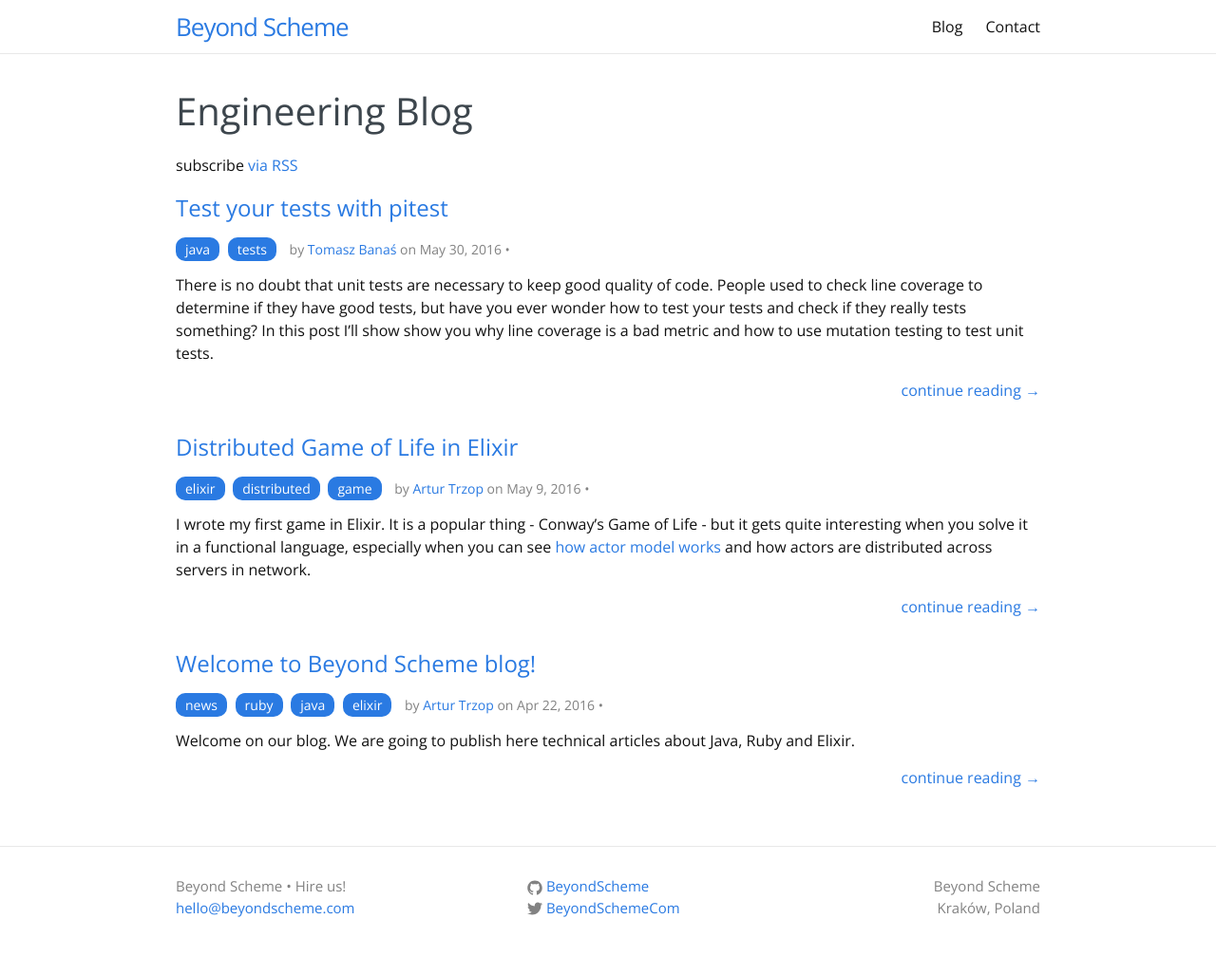
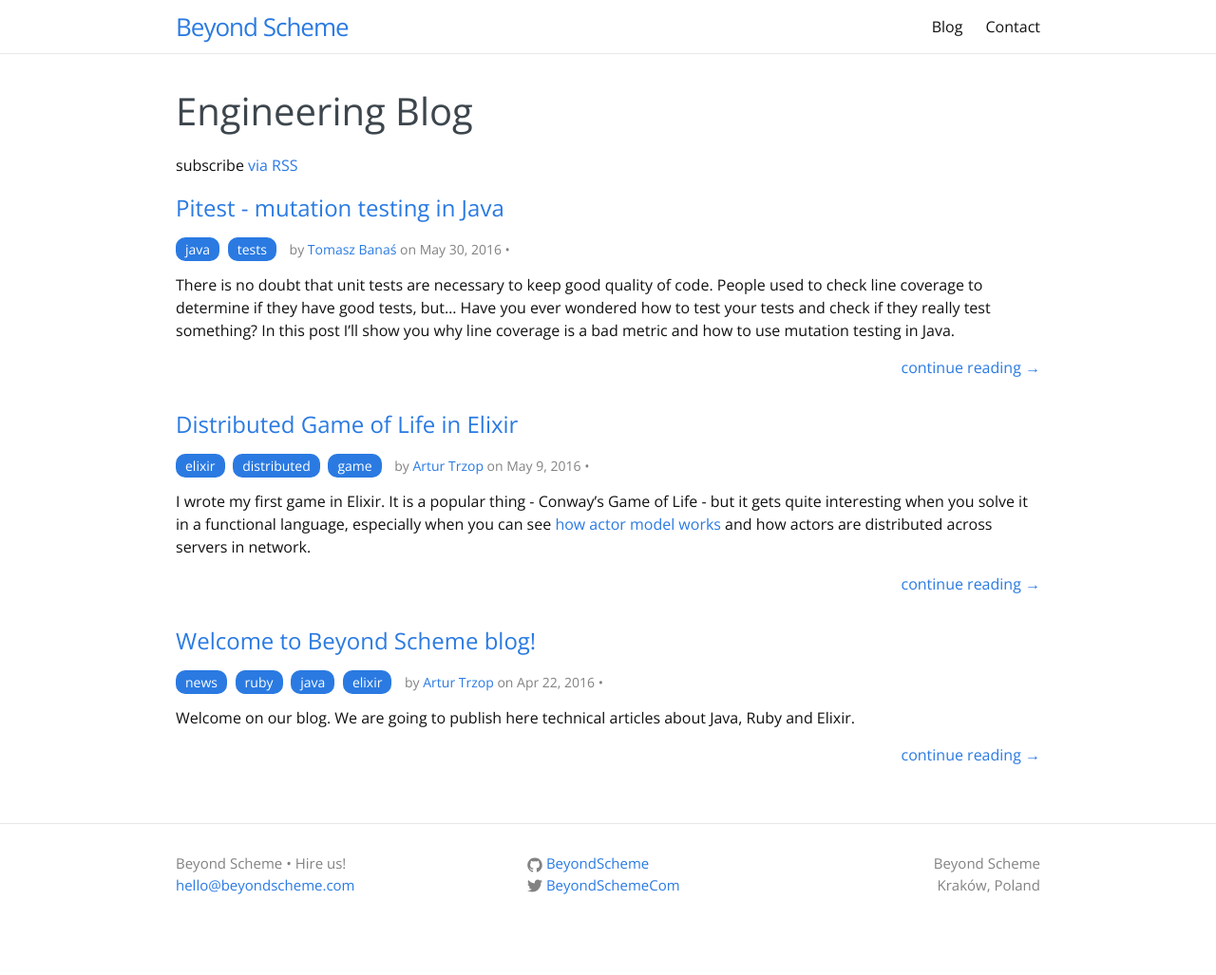
Before and after one commit to BeyondScheme/BeyondScheme.github.io, a Jekyll site: the page built from blog.html, in a window 1280 px wide. Shown: the whole page at 95% size. Built offline with Jekyll 4.4.1, drawn with Linux system fonts in a browser that asks for light colours; nearby versions of some CDN libraries; comment, search, counter and statistics services are not loaded; after the commit the page ends 1003 px from its top, so only the background shows below that; some of the changed lines change nothing that is shown.

Commit message:
linguistic adjustments

```diff
--- a/_posts/2016-05-30-pitest-with-java.md
+++ b/_posts/2016-05-30-pitest-with-java.md
@@ -1,13 +1,13 @@
 ---
 layout: post
-title:  "Test your tests with pitest"
+title:  "Pitest - mutation testing in Java"
 date:   2016-05-30 08:00:00 +0200
 author: "Tomasz Banaś"
 tags: java tests
 ---
 
-There is no doubt that unit tests are necessary to keep good quality of code. People used to check line coverage to determine if they have good tests, but have you ever wonder how to test your tests and check if they really tests something?
-In this post I'll show show you why line coverage is a bad metric and how to use mutation testing to test unit tests.
+There is no doubt that unit tests are necessary to keep good quality of code. People used to check line coverage to determine if they have good tests, but... Have you ever wondered how to test your tests and check if they really test something?
+In this post I'll show you why line coverage is a bad metric and how to use mutation testing in Java.
 
 
 # Mutation testing
@@ -49,9 +49,9 @@
 
 There are few libraries which can be used to mutation testing. I chose [pitest](http://pitest.org/) library.
 
-# Usage
-I wrote small program to calculate ticket price for passengers, which will be used to demonstrate how to use mutation testing to create good tests.
-Program has two classes. *Passenger* class which represents traveler and *TicketPriceCalculator* which contains logic to calculate ticket price.
+# Example of usage pitest in Java
+I wrote a small program to calculate ticket price for passengers, which will be used to demonstrate how to use mutation testing in order to create good tests.
+Program has two classes, `Passenger` class which represents traveler and `TicketPriceCalculator` which contains logic to calculate ticket price.
 
 {% highlight java %}
 # Passenger.java
@@ -109,7 +109,7 @@
 {% endhighlight %}
 
 
-There are three basic scenarios to cover in tests: ticket for adult, for child and for family.
+There are three basic scenarios to cover in tests: ticket for adult, child and family.
 
 {% highlight java %}
 # TicketPriceCalculatorTest.java
@@ -155,9 +155,9 @@
 }
 {% endhighlight %}
 
-Ok, let's run pitest to see how good are our tests.
+Ok, let's run pitest to see how good our tests are.
 
-To run pitest we can use maven command:
+To run pitest we use maven command:
 {% highlight plain %}
 mvn org.pitest:pitest-maven:mutationCoverage
 {% endhighlight %}
@@ -166,11 +166,11 @@
 
 <img src="/images/blog/posts/pitest-with-java/lineCoverage.jpg" />
 
-When you'll click on class name you'll see a detail report.
+When you click on class name you'll see a detail report.
 
 <img src="/images/blog/posts/pitest-with-java/detailReport.jpg" />
 
-We have one type of mutation which survived, it's conditional boundary change. We already know that > operator is mutated to >=. Mutation survived, because when we'll change > to >= our tests will pass.
+We have one type of mutation which survived, it's conditional boundary change. We already know, that `>` operator is mutated to `>=`. Mutation survived, because when we'll change `>` to `>=` our tests will pass.
 We have to add tests for edge cases.
 
 {% highlight java %}
@@ -204,7 +204,7 @@
 }
 {% endhighlight %}
 
-Ok, we covered our edge cases, however if you'll execute pitest plugin once again you'll see that we still have two mutations which survived.
+Ok, we covered our edge cases, however if you execute pitest plugin once again you'll see that we still have two mutations which survived.
 
 <img src="/images/blog/posts/pitest-with-java/survivedMutations.jpg" />
 
@@ -227,8 +227,8 @@
 }
 {% endhighlight %}
 
-and all test all still green, because second condition *adultCounter > 1* change the result of this statement to false. The same behaviour we can observe when we'll change *adultCounter > 1* to *adultCounter >= 1*.
-To cover this cases we should replace our **shouldNotCalculatePriceForFamily** with two new tests:
+and all test are still green, because second condition `adultCounter > 1` change the result of this statement to false. The same behaviour we might be observed when we'll change `adultCounter > 1` to `adultCounter >= 1`.
+To cover this cases we should replace our `shouldNotCalculatePriceForFamily` with two new tests:
 {% highlight java %}
 @Test
 public void shouldNotCalculatePriceForFamilyEdgeCaseWithAdults() {
@@ -260,4 +260,4 @@
 After this we finally reached 100% mutation coverage.
 
 # Summary
-Now you know how to use mutation testing to see if your tests are good. You also know that line coverage doesn't mean that we have covered all cases. Hope you enjoyed and you'll start to use mutation testing. All code which was used is available on [repository](https://github.com/BeyondScheme/pitest-java-example).
+To sum up, after this reading you should learn how to use mutation testing to see if your tests are good. You also know that line coverage doesn't mean that we have covered all cases. Hope you enjoyed and you'll start to use mutation testing. All code which was used is available on the [repository](https://github.com/BeyondScheme/pitest-java-example).
```
